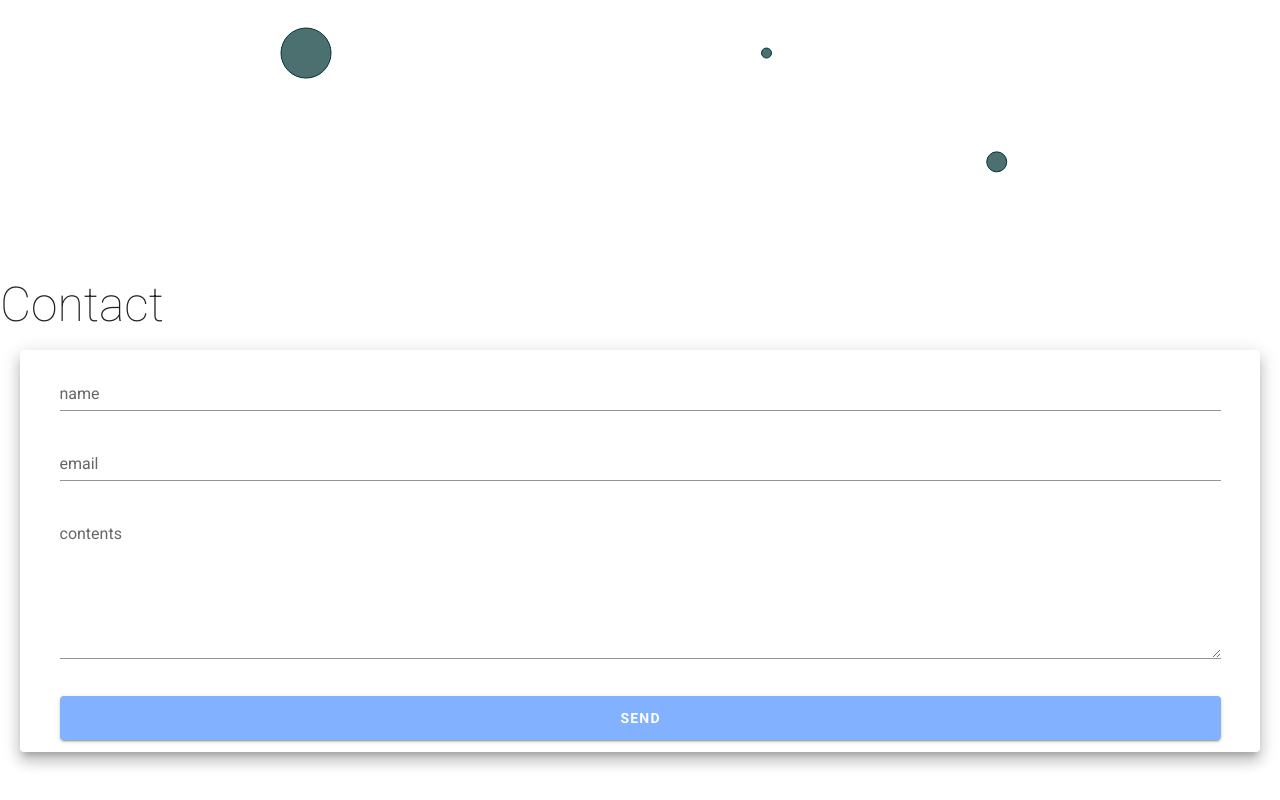
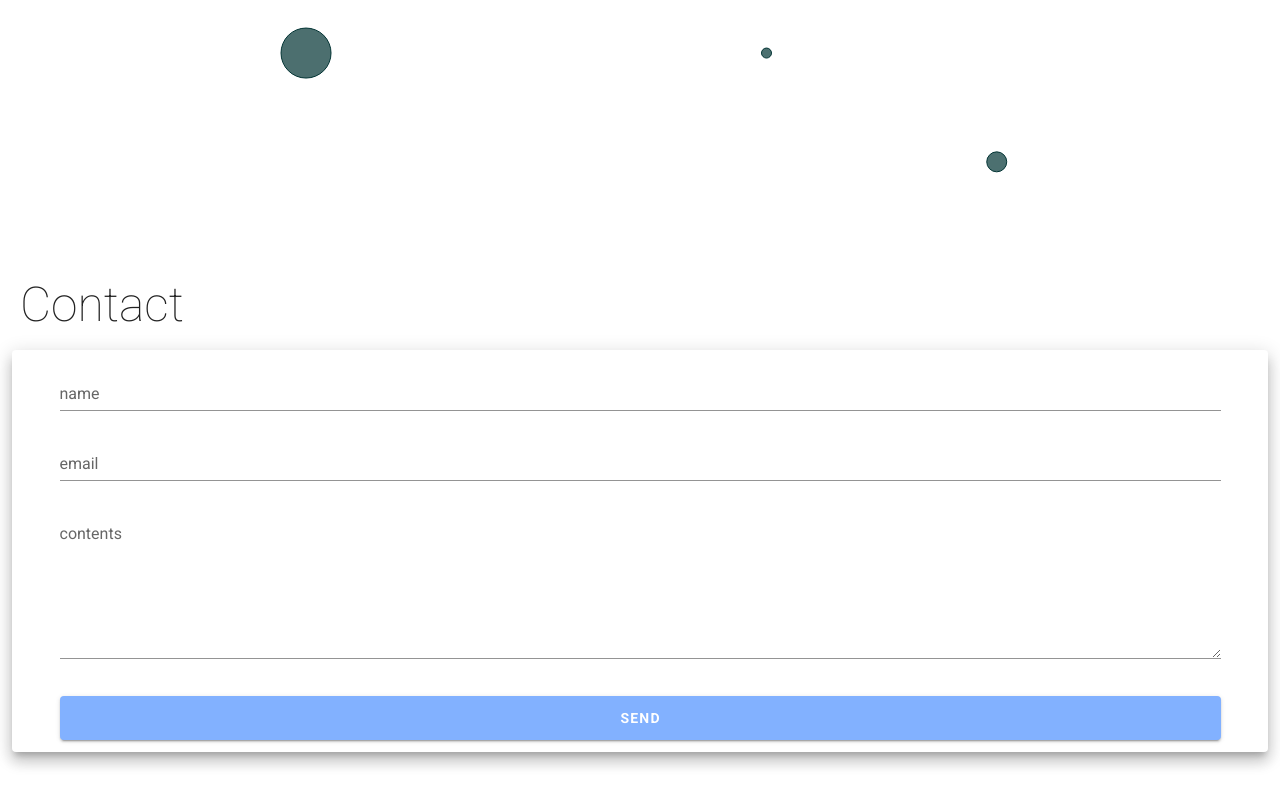
Before and after one commit to torish14/sendmail-demo, a Vue app: page / in a window 1280 px wide. Shown: the part 2105-2905 px from the top of the page. Built offline with nearby package versions, Linux system fonts and the light colour scheme.

Commit message:
タイトルの位置変更

```diff
--- a/src/components/ContactForm.vue
+++ b/src/components/ContactForm.vue
@@ -1,8 +1,8 @@
 <template>
   <div>
-    <h1 class="display-2 font-weight-thin">Contact</h1>
+    <h1 class="display-2 font-weight-thin ml-5">Contact</h1>
 
-    <v-card :elevation="10" class="mt-5 mx-5">
+    <v-card :elevation="10" class="mt-5 mx-3">
       <v-container>
         <v-form ref="form" v-model="contactFormValidation.valid" lazy-validation="">
           <v-text-field
```
